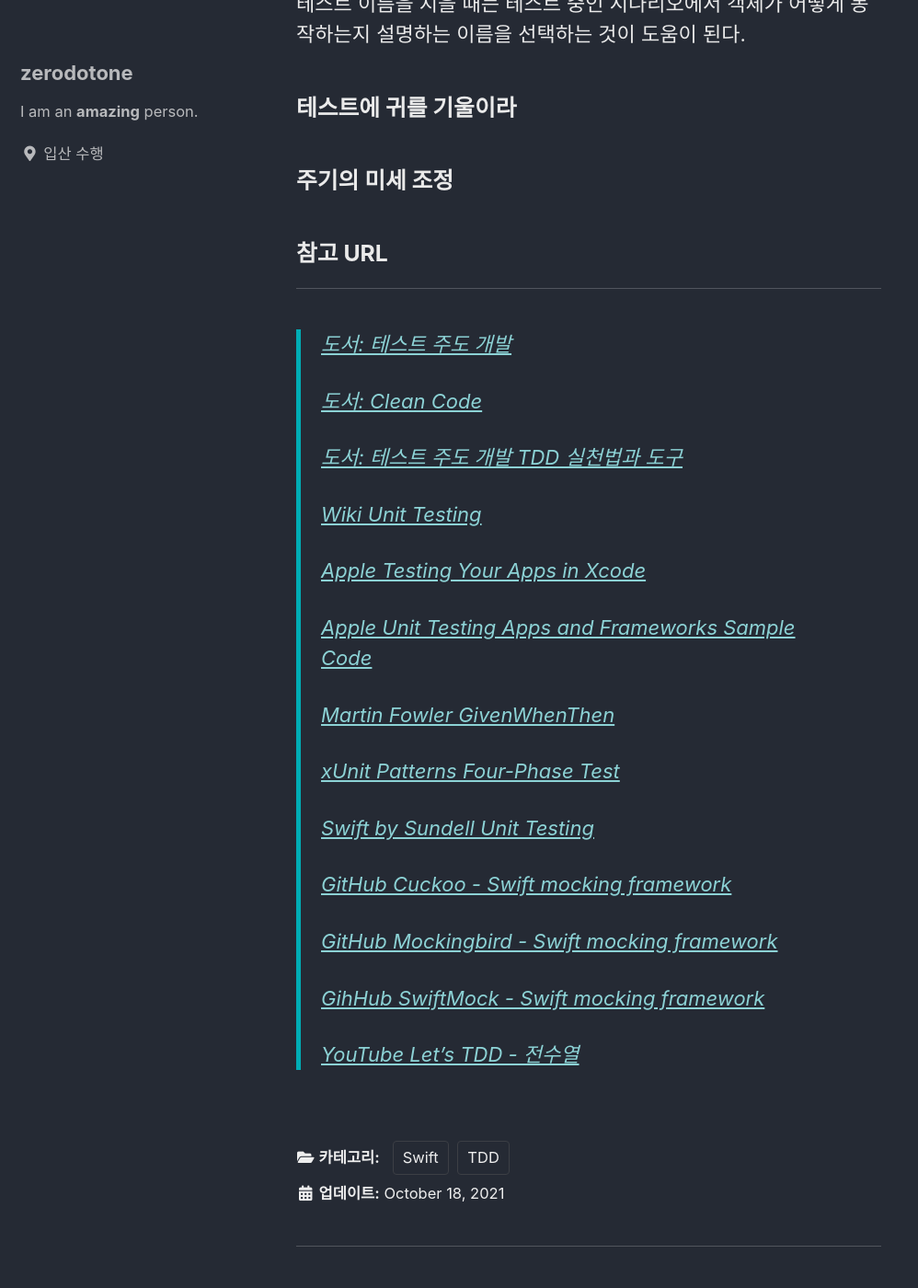
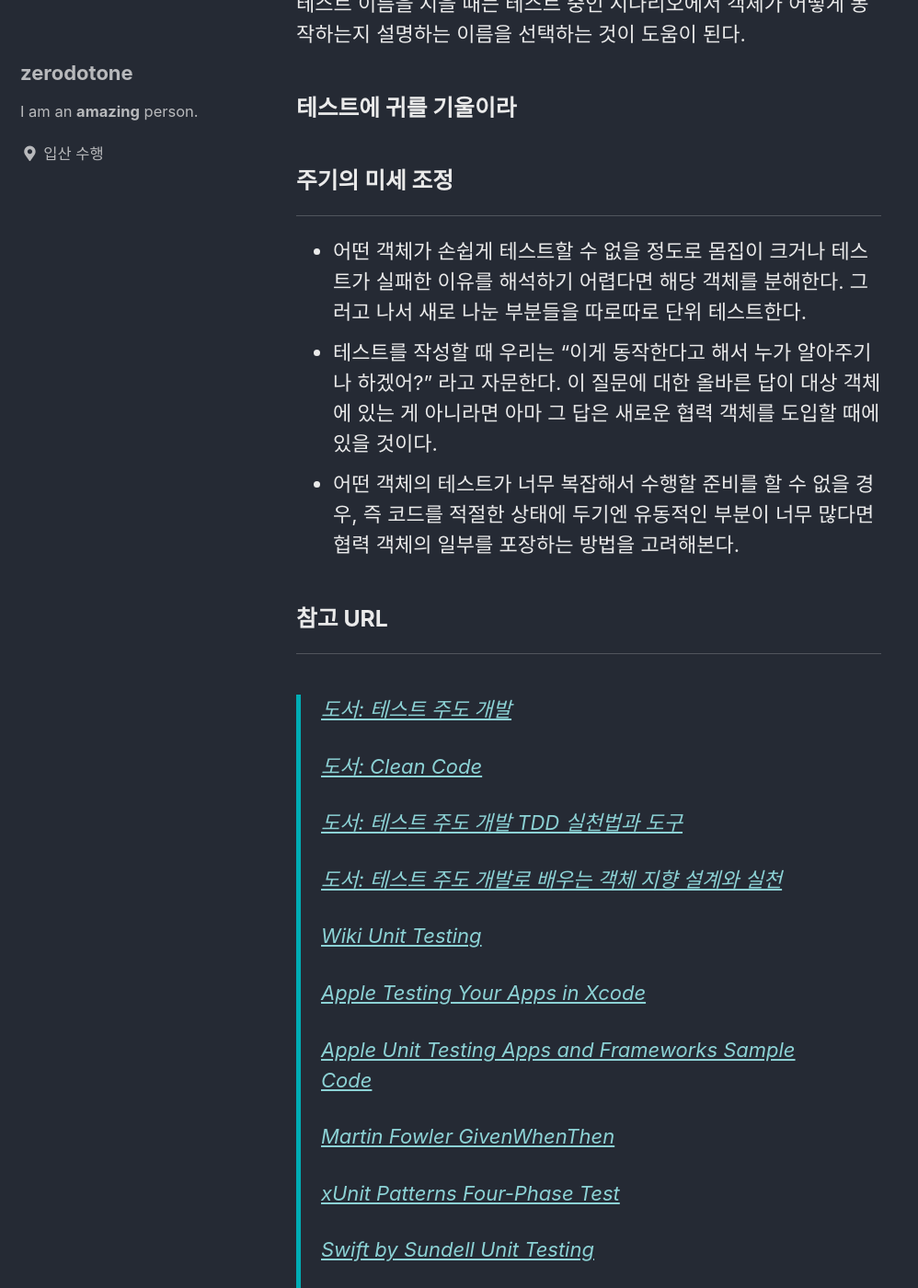
Before and after one commit to zdodev/zdodev.github.io, a Jekyll site: the page built from _posts/2021-10-18-Test-Driven-Development.md, in a window 1280 px wide and 1400 px high, scrolled down 7168 px. Shown: the whole window at 92% size, without its empty margins (0-998 px from the left). Built offline with Jekyll 4.4.1, drawn with Linux system fonts in a browser that asks for light colours; cached includes are drawn as plain includes; comment, search, counter and statistics services are not loaded.

Commit message:
✍️: 테스트 작성 도움말 및 참고 URL 작성

```diff
--- a/_posts/2021-10-18-Test-Driven-Development.md
+++ b/_posts/2021-10-18-Test-Driven-Development.md
@@ -3,7 +3,7 @@ title: "Test Driven Development, 테스트 주도 개발"
 categories:
   - Swift
   - TDD
-last_modified_at: 2021-10-18 01:00:00
+last_modified_at: 2021-10-21 23:00:00
 toc: true #Table of Contents
 comments: true
 
@@ -152,6 +152,12 @@ Mock 프레임워크는 동적으로 Mock 객체를 만들어주는 프레임워
 
 ### 주기의 미세 조정
 
+---
+
+- 어떤 객체가 손쉽게 테스트할 수 없을 정도로 몸집이 크거나 테스트가 실패한 이유를 해석하기 어렵다면 해당 객체를 분해한다. 그러고 나서 새로 나눈 부분들을 따로따로 단위 테스트한다.
+- 테스트를 작성할 때 우리는 "이게 동작한다고 해서 누가 알아주기나 하겠어?" 라고 자문한다. 이 질문에 대한 올바른 답이 대상 객체에 있는 게 아니라면 아마 그 답은 새로운 협력 객체를 도입할 때에 있을 것이다.
+- 어떤 객체의 테스트가 너무 복잡해서 수행할 준비를 할 수 없을 경우, 즉 코드를 적절한 상태에 두기엔 유동적인 부분이 너무 많다면 협력 객체의 일부를 포장하는 방법을 고려해본다.
+
 ### 참고 URL
 
 ---
@@ -161,6 +167,8 @@ Mock 프레임워크는 동적으로 Mock 객체를 만들어주는 프레임워
 > [도서: Clean Code](https://book.naver.com/bookdb/book_detail.nhn?bid=7390287)
 >
 > [도서: 테스트 주도 개발 TDD 실천법과 도구](https://book.naver.com/bookdb/book_detail.nhn?bid=6291557)
+>
+> [도서: 테스트 주도 개발로 배우는 객체 지향 설계와 실천](https://book.naver.com/bookdb/book_detail.nhn?bid=7231228)
 >
 > [Wiki Unit Testing](https://en.wikipedia.org/wiki/Unit_testing)
 >
```
